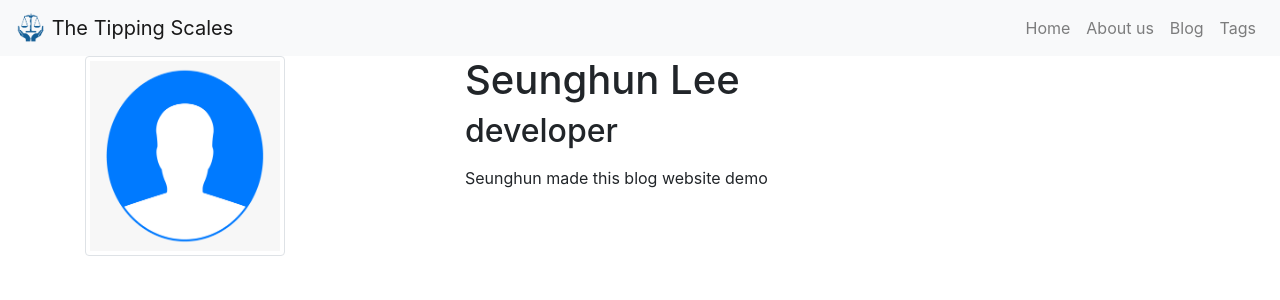
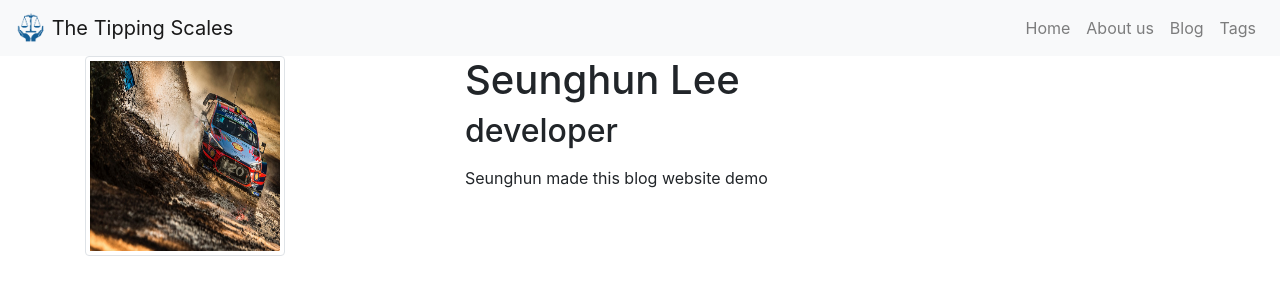
Before and after one commit to thetippingscales/thetippingscales.github.io, a Jekyll site: the page built from _people/seunghun-lee.md, in a window 1280 px wide. Shown: the top 300 px of the page. Built offline with Jekyll 4.4.1, drawn with Linux system fonts in a browser that asks for light colours.

Commit message:
profile pic test

```diff
--- a/_people/seunghun-lee.md
+++ b/_people/seunghun-lee.md
@@ -1,6 +1,6 @@
 ---
 title: Seunghun Lee
 position: developer
-picture: /uploads/blue-user-profile-icon.png
+picture: /uploads/rallye-de-catalogne-wrc-2019-16.jpg
 ---
 Seunghun made this blog website demo
```
